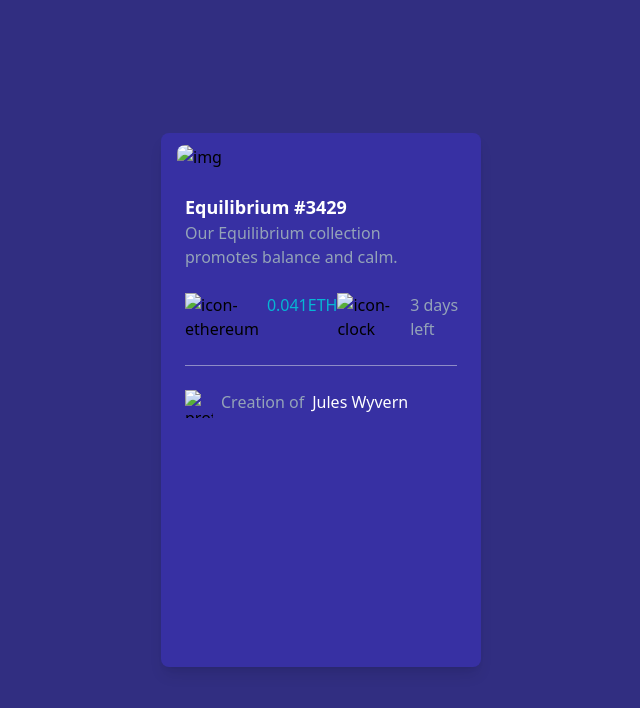
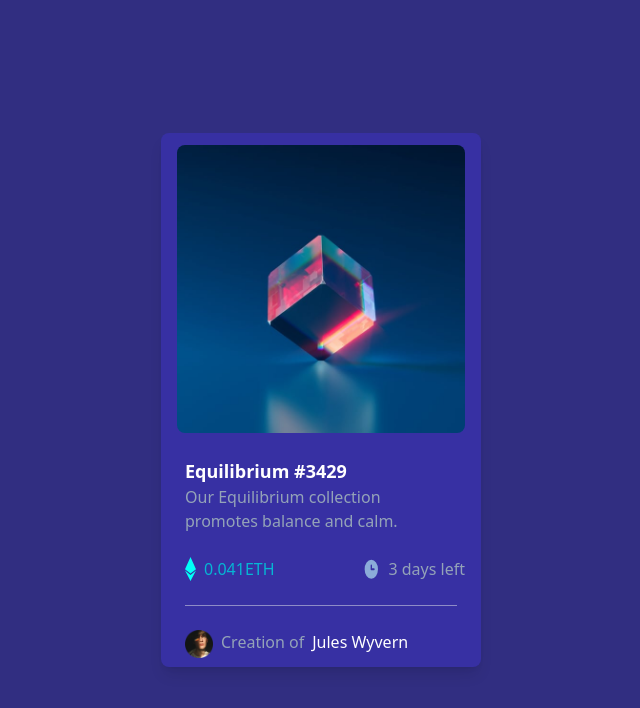
Before and after one commit to Mitchellindev/nft-preview-card, a website: page src/css/index.html in a window 1280 px wide. Shown: the whole page, without its empty margins (319-959 px from the left). Drawn offline with Linux system fonts and the light colour scheme; the site is published under a folder, as on GitHub Pages, so addresses that start at the root find nothing; files whose address does not match are found by name.

Commit message:
Update index.html

```diff
--- a/src/css/index.html
+++ b/src/css/index.html
@@ -8,24 +8,24 @@
     <title>Document</title>
 </head>
 <body>
-    <div class="w-full h-screen bg-indigo-900 flex justify-center items-center">
-        <div class="w-80 h-2/3 bg-indigo-800 shadow-lg rounded-lg">
+    <div class="flex items-center justify-center w-full h-screen bg-indigo-900">
+        <div class="bg-indigo-800 rounded-lg shadow-lg w-80 h-2/3">
             <div class="flex justify-center">
-                <img src="/images/image-equilibrium.jpg" alt="img" class="mt-3 w-72 rounded-lg">
+                <img src="./images/image-equilibrium.jpg" alt="img" class="mt-3 rounded-lg w-72">
             </div>
             <div class="p-6 ">
-              <p class="text-white font-bold text-lg">Equilibrium #3429</p>
+              <p class="text-lg font-bold text-white">Equilibrium #3429</p>
               <p class="text-slate-400 ">Our Equilibrium collection promotes balance and calm.</p>
 
             </div>
             <div class="flex flex-row justify-between pl-6">
                 <div class="flex flex-row gap-2">
-                    <img src="/images/icon-ethereum.svg" alt="icon-ethereum">
+                    <img src="./images/icon-ethereum.svg" alt="icon-ethereum">
                     <p class="text-cyan-500">0.041ETH</p>
                 </div>
 
-                <div class="flex flex-row mr-4 gap-2">
-                    <img src="/images/icon-clock.svg" alt="icon-clock">
+                <div class="flex flex-row gap-2 mr-4">
+                    <img src="./images/icon-clock.svg" alt="icon-clock">
                     <p class="text-slate-400">3 days left</p>
                 </div>
             </div>
@@ -33,21 +33,12 @@
                 <hr>
             </div>
 
-            <div class="flex flex-row pl-6 gap-2">
-                <img src="/images/image-avatar.png" alt="profile picture" class="w-7 h-7">
+            <div class="flex flex-row gap-2 pl-6">
+                <img src="./images/image-avatar.png" alt="profile picture" class="w-7 h-7">
                 <p class="text-slate-400"> Creation of </p>
                 <a href="h"><p class="text-white"> Jules Wyvern</p></a>
             </div>
-
-
-
-
-
-
-
         </div>
-
     </div>
-
 </body>
 </html>
```
